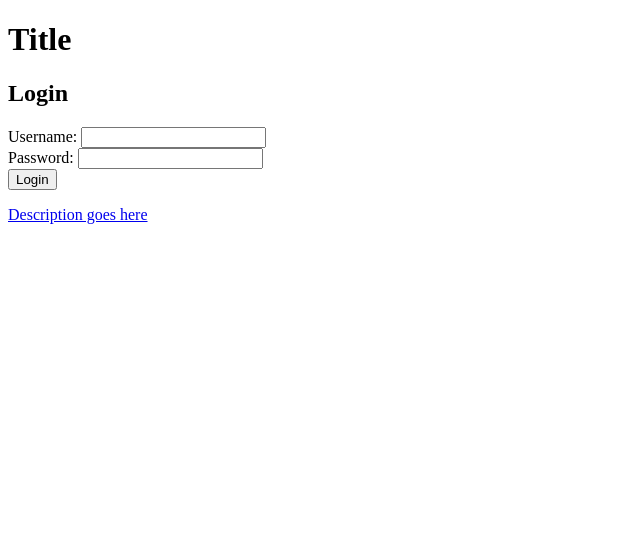
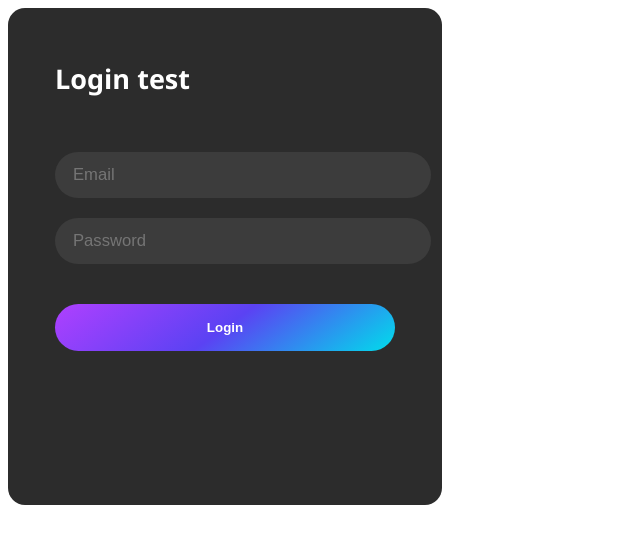
Before and after one commit to TaylorHoff101/404-invoice, a plain HTML site: page frontend/index.html in a window 1280 px wide. Shown: the whole page, without its empty margins (0-640 px from the left). Drawn offline with Linux system fonts and the light colour scheme.

Commit message:
new changes

```diff
--- a/frontend/index.html
+++ b/frontend/index.html
@@ -1,57 +1,18 @@
-
 <!DOCTYPE html>
 <html lang="en">
 <head>
-  <meta charset="UTF-8">
-  <meta name="viewport" content="width=device-width, initial-scale=1.0">
-  <title>Invoicing</title>
-  <link rel="stylesheet" href="styles/global.css">
-  <link rel="preconnect" href="https://fonts.googleapis.com">
-  <link rel="preconnect" href="https://fonts.gstatic.com" crossorigin>
-  <link href="https://fonts.googleapis.com/css2?family=Noto+Sans+KR:wght@400;500;700&display=swap" rel="stylesheet">
-  <!-- Login -->
-  <title>Login</title>
-
+    <meta charset="UTF-8">
+    <meta name="viewport" content="width=device-width, initial-scale=1.0">
+    <link rel="stylesheet" href="styles/global.css">
+    <title>Login Test !!!!!</title>
 </head>
 <body>
-  <div class="top-bar-section">
-    <div class="invoice">
-      <!-- Title -->
-      <div class="container">
-        <div class="usermenu-box">
-          <h1>Title</h1>
-        </div>
-      </div>
-
-      <!-- login -->
-      <div class="login_container">
-        <div class="container">
-          <h2>Login</h2>
-          <form action="/login" method="post">
-            <!-- Username -->
-            <div>
-              <label for="username">Username:</label>
-              <input type="text" id="username" name="username" required>
-            </div>
-            <!-- Password -->
-            <label for="password">Password:</label>
-            <input type="password" id="password" name="password" required>
-            <div class="login_button">
-              <input type="submit" value="Login">
-            </div>
-          </form>
-        </div>
-      </div>
-
-      <!-- Description -->
-      <div class="dec_container">
-        <p class="description">
-          <a href="#">Description goes here</a>
-        </p>
-      </div>
-
-
-    </div>
-  </div>
+    <form id="loginForm" class="login wrap">
+        <div class="h1">Login test</div>
+        <input placeholder="Email" id="email" name="email" type="text">
+        <input placeholder="Password" id="password" name="password" type="password" required>
+        <input value="Login" class="btn" type="submit">
+    </form>
+    <script type="module" src="src/main.js"></script>
 </body>
 </html>
```
Also changed, not shown: frontend/styles/validation.html (deleted, +0 -53 lines), frontend/src/login.html (deleted).
